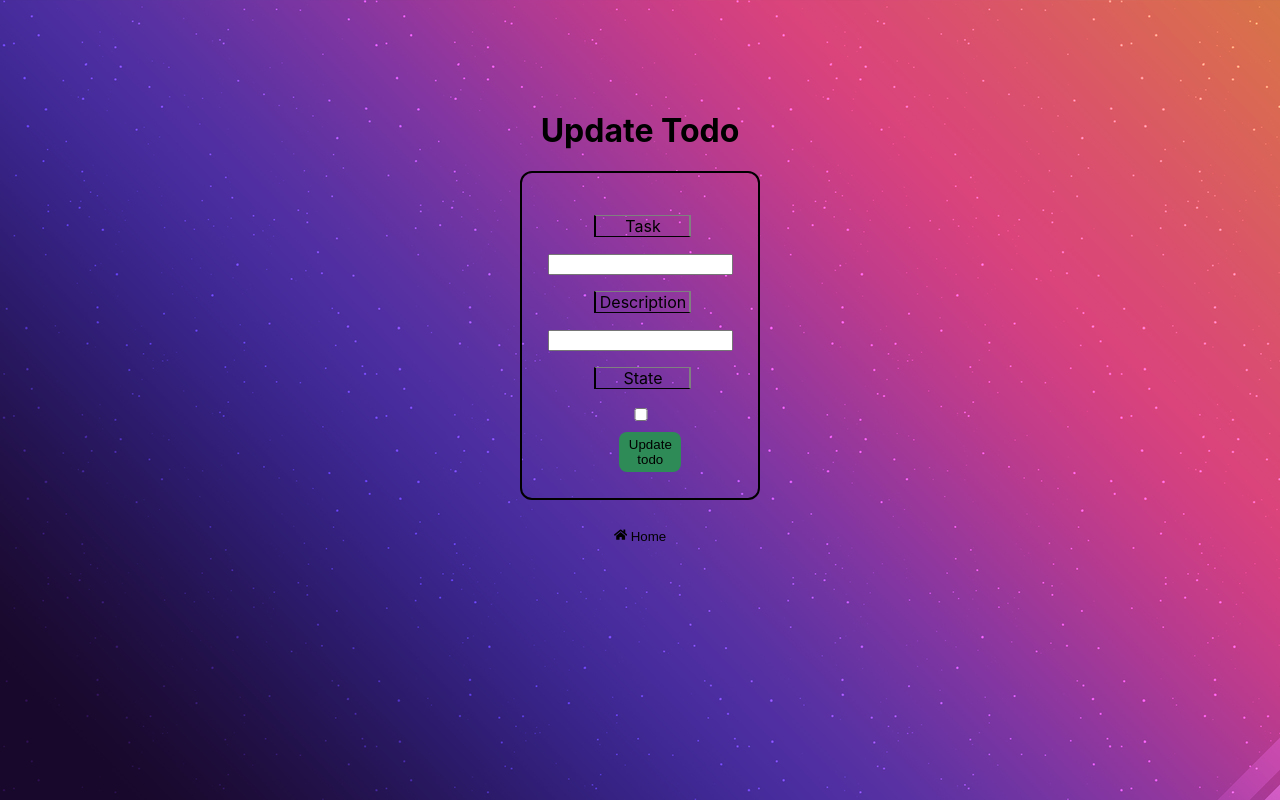
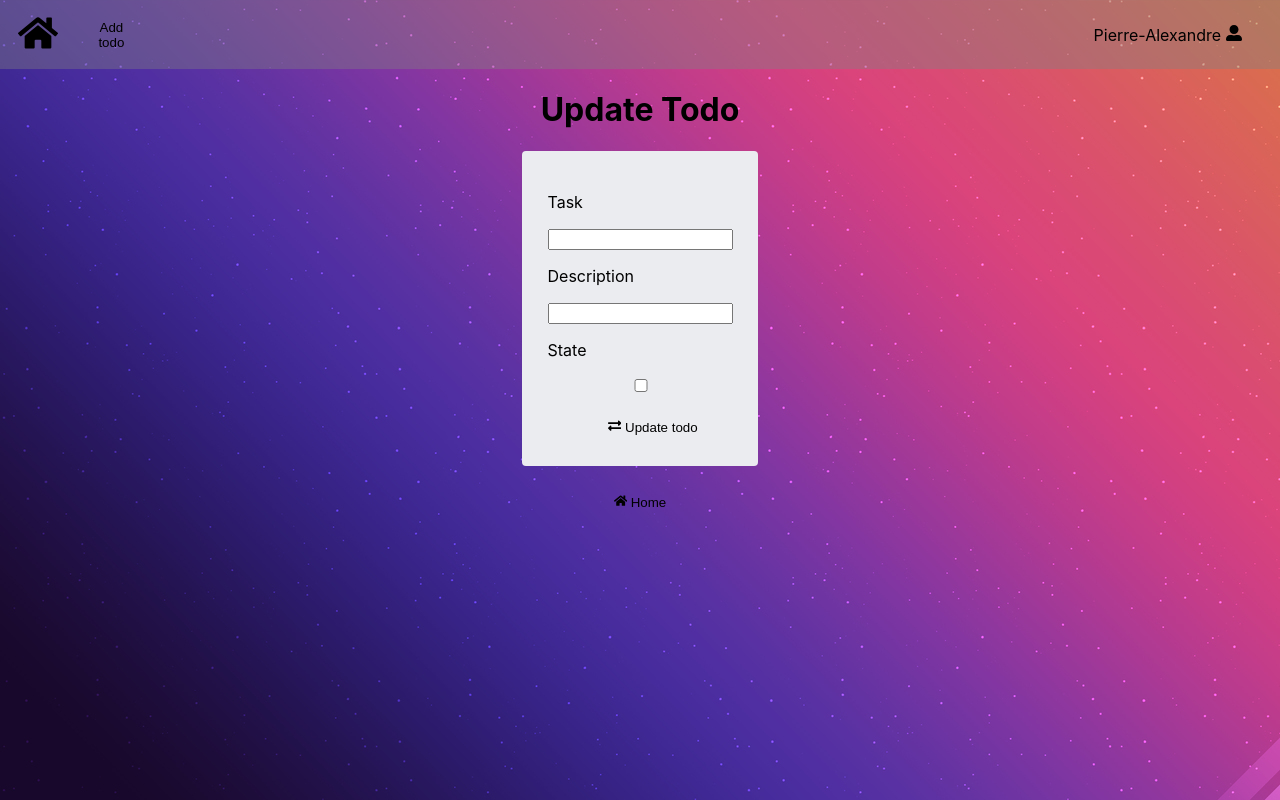
Before and after one commit to TheRealPad/TodoListReact, a React (Create React App) app in the folder frontend/: page /edit-todo/1 in a window 1280 px wide. Built offline with nearby package versions, Linux system fonts and the light colour scheme; no server answers.

Commit message:
[Mod] change display of create and update task + fix problem for update task

```diff
--- a/frontend/src/Components/TodoForm.css
+++ b/frontend/src/Components/TodoForm.css
@@ -1,31 +1,24 @@
-.info-form {
-    width: 50%;
-    margin-left: 25%;
-    text-align: center;
-    border-left: 2px solid black;
-    border-bottom: 1px solid black;
-    border-right: 2px solid grey;
-    border-top: 1px solid grey;
-    padding-left: 1px;
-}
-
 .button-send {
     margin-top: 10%;
     margin-left: 25%;
-    background-color: seagreen;
-    border-radius: 8px;
+    background-color: transparent;
+    border-radius: 4px;
     border: 0px solid transparent;
     padding: 5px;
+    margin-left: 30%;
 }
 
 .button-send:hover {
-    box-shadow: 2px 2px 10px seagreen;
+    background-color: grey;
 }
 
 .box-form {
-    border: 2px solid black;
-    border-radius: 12px;
+    border-radius: 4px;
     padding: 2%;
+    background-color: #ebecf0;
+    display: flex;
+    flex-direction: column;
+    justify-content: space-between;
 }
 
 .box-form:hover {
@@ -45,7 +38,6 @@
 .display-form {
     display: flex;
     flex-direction: column;
-    align-items: center;
     justify-content: center;
 }
 
@@ -54,3 +46,7 @@
     display: flex;
     flex-direction: column;
 }
+
+.description {
+    background-color: red;
+}
--- a/frontend/src/Components/TodoForm.js
+++ b/frontend/src/Components/TodoForm.js
@@ -15,14 +15,14 @@ return (
 		<Formik {...props} validationSchema={validationSchema}>
 			<Form className="display-form">
 				<div>
-					<p className="info-form">Task</p>
+					<p>Task</p>
 					<Field name="title" type="text" />
 					<ErrorMessage name="title" />
-					<p className="info-form">Description</p>
+					<p>Description</p>
 					<Field name="description" type="text" />
 					<ErrorMessage name="description" />
 					<div className="display-bool">
-					<p className="info-form">State</p>
+						<p>State</p>
 						<Field name="finish" type="checkbox" />
 						<ErrorMessage name="finish" />
 					</div>
--- a/frontend/src/Components/create/create-todo.component.css
+++ b/frontend/src/Components/create/create-todo.component.css
@@ -3,7 +3,6 @@
     flex-direction: column;
     align-items: center;
     justify-content: center;
-    margin-top: 7%;
 }
 
 .redirection {
--- a/frontend/src/Components/create/create-todo.component.js
+++ b/frontend/src/Components/create/create-todo.component.js
@@ -3,7 +3,8 @@ import axios from 'axios';
 import TodoForm from "../TodoForm";
 import './create-todo.component.css'
 import { Link } from "react-router-dom";
-import { FaHome } from 'react-icons/fa';
+import { FaHome, FaPlus } from 'react-icons/fa';
+import Header from "./../header/header.component";
 
 const CreateTodo = () => {
 const [formValues] =
@@ -22,11 +23,13 @@ const onSubmit = studentObject => {
 }
 
 return(
+	<div>
+		<Header />
 		<div className="create-todo">
-		<h1>New Todo</h1>
+			<h1><FaPlus/> New Todo</h1>
 			<TodoForm initialValues={formValues}
 			onSubmit={onSubmit}>
-			Add todo
+				<FaPlus/> Add todo
 			</TodoForm>
 			<div className="redirection">
 				<div>
@@ -39,6 +42,7 @@ return(
 				</div>
 			</div>
 		</div>
+	</div>
 )
 }
 
--- a/frontend/src/Components/list/todo-list.component.css
+++ b/frontend/src/Components/list/todo-list.component.css
@@ -14,7 +14,7 @@
 }
 
 .btnCreate {
-    margin-left: 50%;
+    margin-left: 48%;
     border: none;
     background-color: transparent;
 }
--- a/frontend/src/Components/update/edit-todo.component.js
+++ b/frontend/src/Components/update/edit-todo.component.js
@@ -4,11 +4,12 @@ import '../create/create-todo.component.css'
 import StudentForm from "../TodoForm";
 import { useParams } from 'react-router-dom';
 import { Link } from "react-router-dom";
-import { FaHome } from 'react-icons/fa';
+import { FaHome, FaExchangeAlt } from 'react-icons/fa';
+import Header from "./../header/header.component";
 
 const EditTodo = (props) => {
 const [formValues, setFormValues] = useState({
-	name: "",
+	title: "",
 	description: "",
 	finish: "",
 });
@@ -38,16 +39,21 @@ useEffect(() => {
 	.then((res) => {
 		const { title, description, rollno, finish } = res.data;
 		setFormValues({ title, description, rollno, finish });
+		formValues.title = title;
+		formValues.description = description;
+		formValues.finish = finish;
 	})
 	.catch((err) => console.log(err));
 }, [id]);
 
 return (
+	<div>
+		<Header/>
 		<div className="create-todo">
 			<h1>Update Todo</h1>
 			<StudentForm initialValues={formValues}
 			onSubmit={onSubmit}>
-			Update todo
+				<FaExchangeAlt/> Update todo
 			</StudentForm>
 			<div className="redirection">
 				<Link to={"/"}
@@ -58,6 +64,7 @@ return (
     	    	</Link>
 			</div>
 		</div>
+	</div>
 );
 };
 
```
Lines whose indentation alone changed are shown as unchanged.
